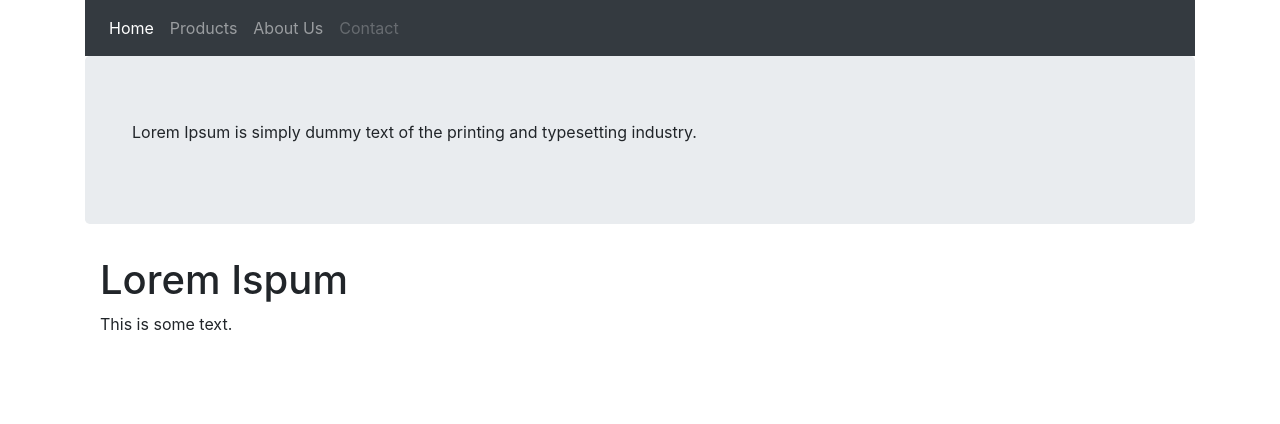
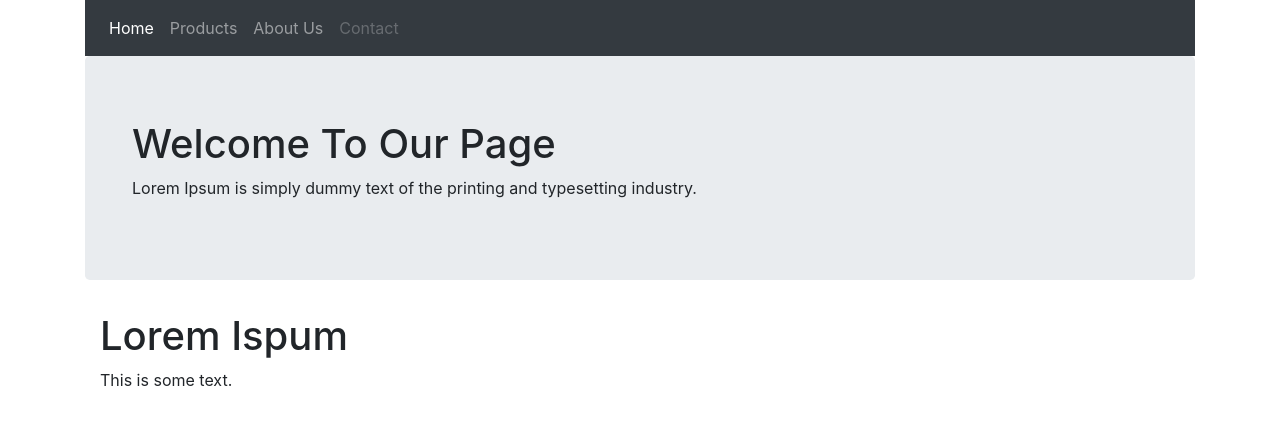
Before and after one commit to solaiman-hridoy/CarSite, a plain HTML site: page index.html in a window 1280 px wide. Drawn offline with nearby package versions, Linux system fonts and the light colour scheme.

Commit message:
Welcome added in Jumbotron

```diff
--- a/index.html
+++ b/index.html
@@ -37,6 +37,7 @@
 
 		<div class="jumbotron jumbotron">
 		  <div class="container">
+		  	<h1>Welcome To Our Page</h1>
 		    <p>Lorem Ipsum is simply dummy text of the printing and typesetting industry.</p>
 		  </div>
 		</div>
```
